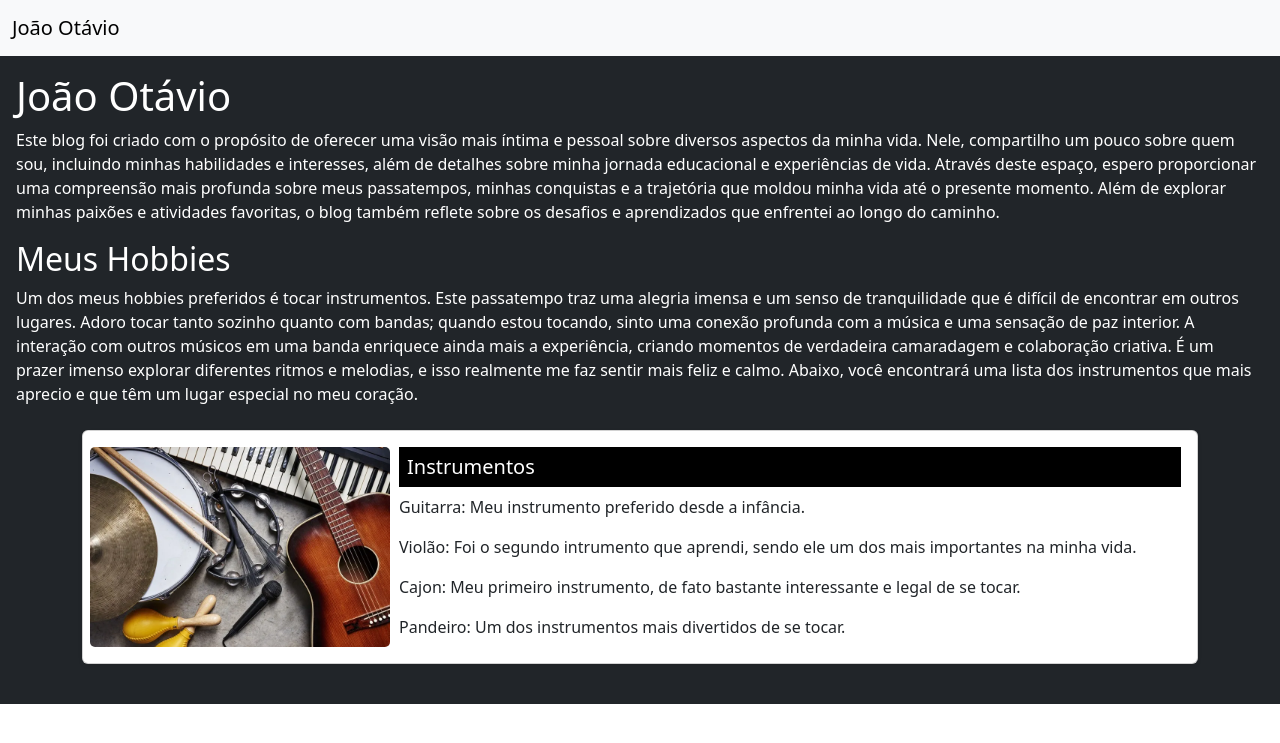
After one commit to JoaoOtavio13/Blog-Profissional, a Django app: page /hobbies/ in a window 1280 px wide. The commit adds this page. Shown: the top 743 px of the page. Run offline with Django 5.2, Linux system fonts and the light colour scheme.

Commit message:
commit final

```diff
--- /dev/null
+++ b/Perfil/templates/Perfil/hobbies.html
@@ -0,0 +1,24 @@
+{% extends 'Perfil/index.html' %}
+
+{% block main %}
+<h2>Meus Hobbies</h2>
+<p>Um dos meus hobbies preferidos é tocar instrumentos. Este passatempo traz uma alegria imensa e um senso de tranquilidade que é difícil de encontrar em outros lugares. Adoro tocar tanto sozinho quanto com bandas; quando estou tocando, sinto uma conexão profunda com a música e uma sensação de paz interior. A interação com outros músicos em uma banda enriquece ainda mais a experiência, criando momentos de verdadeira camaradagem e colaboração criativa. É um prazer imenso explorar diferentes ritmos e melodias, e isso realmente me faz sentir mais feliz e calmo. Abaixo, você encontrará uma lista dos instrumentos que mais aprecio e que têm um lugar especial no meu coração.<span class="badge text-bg-secondary"></span></p>
+<div class="container mt-4">
+    <div class="row">
+            <div class="col-md-12">
+                <div class="card mb-4 shadow-sm">
+                    <div class="card-body d-flex">
+                        <div class="card-img" style="width: 300px; height: 200px; flex-shrink: 0;">
+                        <img src="/media/usuario/instrumentos-musicais-voce-sabe-quais-sao-os-mais-tocados-no-mundo-20191202180617.jpg.webp" alt="Imagem do Usuario" class="img-fluid" style="width: 100%; height: 100%; object-fit: cover; border-radius: 5px; margin-left: -3%;">
+                        </div>
+                        <div class="ml-3" style="flex-grow: 1;">
+                            <h5 class="card-title p-2 text-white bg-black">Instrumentos</h5>
+                            <p class="card-text">Guitarra: Meu instrumento preferido desde a infância.</p>
+                            <p class="card-text">Violão: Foi o segundo intrumento que aprendi, sendo ele um dos mais importantes na minha vida.</p>
+                            <p class="card-text">Cajon: Meu primeiro instrumento, de fato bastante interessante e legal de se tocar.</p>
+                            <p class="card-text">Pandeiro: Um dos instrumentos mais divertidos de se tocar.</p>
+                        </div>
+                    </div>
+                </div>
+            </div>
+{% endblock %}
--- a/Perfil/templates/Perfil/index.html
+++ b/Perfil/templates/Perfil/index.html
@@ -7,6 +7,53 @@
     <link href="https://cdn.jsdelivr.net/npm/bootstrap@5.3.3/dist/css/bootstrap.min.css" rel="stylesheet" integrity="sha384-QWTKZyjpPEjISv5WaRU9OFeRpok6YctnYmDr5pNlyT2bRjXh0JMhjY6hW+ALEwIH" crossorigin="anonymous">
 </head>
 <body>
+    <nav class="navbar navbar-expand-lg bg-body-tertiary">
+        <div class="container-fluid">
+          <a class="navbar-brand" href="{% url 'home' %}">João Otávio </a>
+          <button class="navbar-toggler" type="button" data-bs-toggle="collapse" data-bs-target="#navbarNav" aria-controls="navbarNav" aria-expanded="false" aria-label="Toggle navigation">
+            <span class="navbar-toggler-icon"></span>
+          </button>
+        </div>
+      </nav>
 
+      <div class="p-3 mb-2 bg-dark text-white">
+        <section>
+            <h1>João Otávio<span class="badge text-bg-secondary"></span></h1>
+            <p>Este blog foi criado com o propósito de oferecer uma visão mais íntima e pessoal sobre diversos aspectos da minha vida. Nele, compartilho um pouco sobre quem sou, incluindo minhas habilidades e interesses, além de detalhes sobre minha jornada educacional e experiências de vida. Através deste espaço, espero proporcionar uma compreensão mais profunda sobre meus passatempos, minhas conquistas e a trajetória que moldou minha vida até o presente momento. Além de explorar minhas paixões e atividades favoritas, o blog também reflete sobre os desafios e aprendizados que enfrentei ao longo do caminho.</p>
+
+        {% block main %}
+            <h2>Sobre:<span class="badge text-bg-secondary"></span></h2>
+            <div class="container mt-4">
+                <div class="row">
+                    {% for usuario in usuario %}
+
+                        <div class="col-md-12">
+                            <div class="card mb-4 shadow-sm">
+                                <div class="card-body d-flex">
+                                    <!-- Imagem à esquerda com tamanho fixo -->
+                                    <div class="card-img" style="width: 300px; height: 400px; flex-shrink: 0;">
+                                    <!-- Substitua o src pela variável ou URL da imagem real -->
+                                    <img src="{{usuario.imagem.url}}" alt="Imagem do Usuario" class="img-fluid" style="width: 95%; height: 100%; object-fit: cover; border-radius: 5px;">
+                                    </div>
+                                    <div class="ml-3" style="flex-grow: 1;">
+                                        <h5 class="card-title p-2 text-white bg-black">{{ usuario.nome }}</h5>
+                                        <p class="card-text">Idade: {{ usuario.idade }}</p>
+                                        <p class="card-text">Email: {{ usuario.email }}</p>
+                                        <p class="card-text">CPF: {{ usuario.cpf }}</p>
+                                        <p class="card-text">Data de nascimento: {{ usuario.data_nascimento }}</p>
+                                        <p class="card-text">Instituição: {{ usuario.instituicao }}</p>
+                                        <a href="{% url 'instituicao' %}" class="btn btn-primary">Instituição</a>
+                                        <a href="{% url 'hobbies' %}" class="btn btn-primary">Hobbies</a>
+                                    </div>
+                                </div>
+                            </div>
+                        </div>
+            </div>
+            {% endfor %}
+        {% endblock %}
+        </section>
+    </div>
+
+    <script src="https://cdn.jsdelivr.net/npm/bootstrap@5.3.3/dist/js/bootstrap.bundle.min.js" integrity="sha384-YvpcrYf0tY3lHB60NNkmXc5s9fDVZLESaAA55NDzOxhy9GkcIdslK1eN7N6jIeHz" crossorigin="anonymous"></script>
 </body>
 </html>
--- a/Perfil/urls.py
+++ b/Perfil/urls.py
@@ -1,6 +1,8 @@
 from django.urls import path
 from Perfil.views import *
 
-urlpatterns=[
-    path('',index, name='home')
+urlpatterns = [
+    path('', index, name='home'),
+    path('hobbies/', hobbies, name='hobbies'),
+    path('instituicao/', instituicao, name='instituicao'),
 ]
--- a/Perfil/views.py
+++ b/Perfil/views.py
@@ -7,3 +7,13 @@ def index(request):
         'usuario':lista_usuario
     }
     return render(request, 'Perfil/index.html',context)
+
+def instituicao(request):
+    lista_instituicao=Instituicao.objects.all()
+    context={
+        'instituicao': lista_instituicao
+    }
+    return render(request, 'Perfil/instituicao.html',context)
+
+def hobbies(request):
+    return render(request,'Perfil/hobbies.html')
```
Also changed, not shown: Perfil/admin.py (+4 -3 lines), Perfil/models.py (+3 -8 lines), Perfil/templates/Perfil/instituicao.html (added, +36 -0 lines), Perfil/migrations/0001_initial.py, media/usuario/10338_Nota_Publica.width-500.png (added), media/usuario/MINHA_FOTO.jpeg (added), media/usuario/MINHA_FOTO_u8V8mBm.jpeg (added), media/usuario/instrumentos-musicais-voce-sabe-quais-sao-os-mais-tocados-no-mundo-20191202180617.jpg.webp (added).
